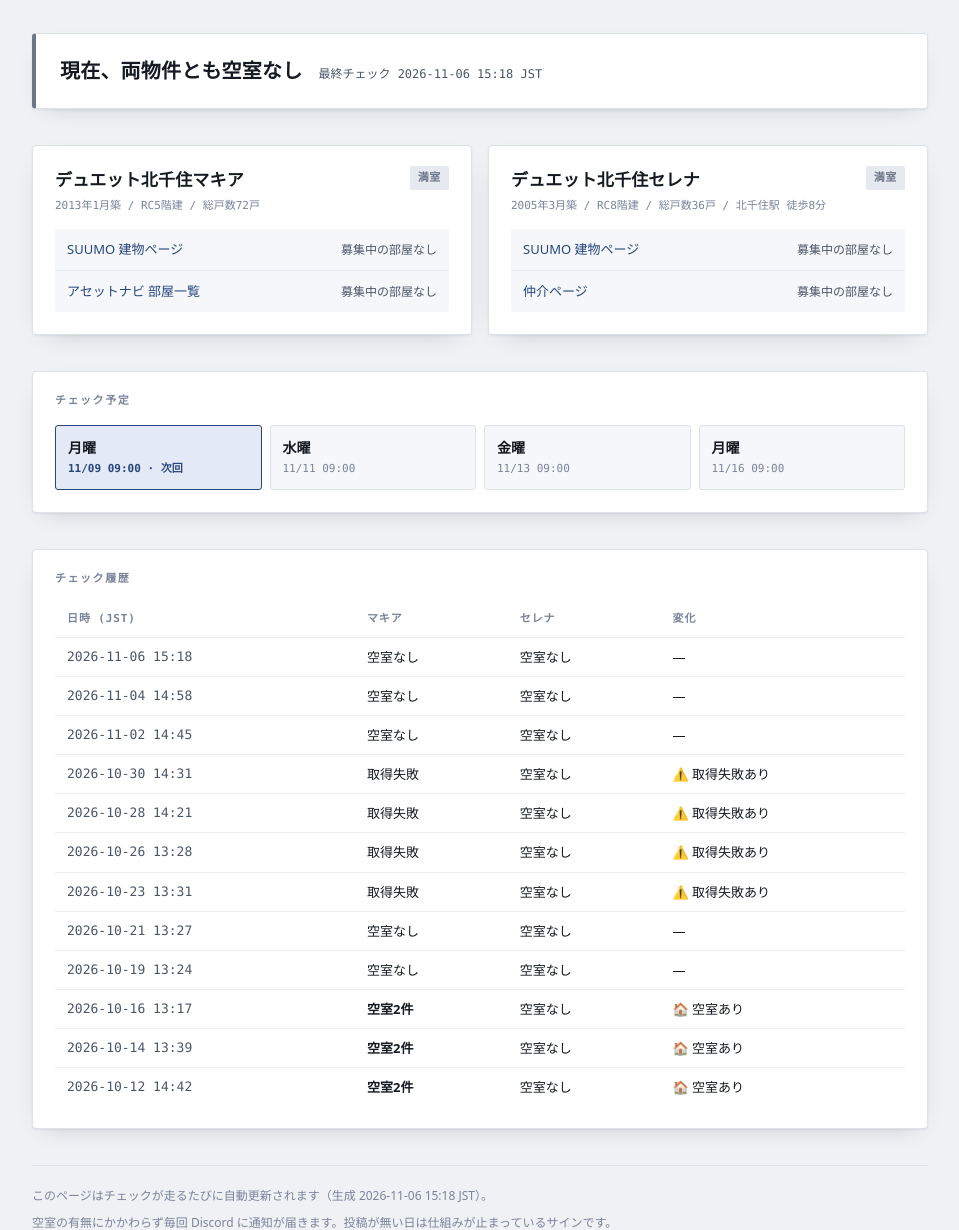
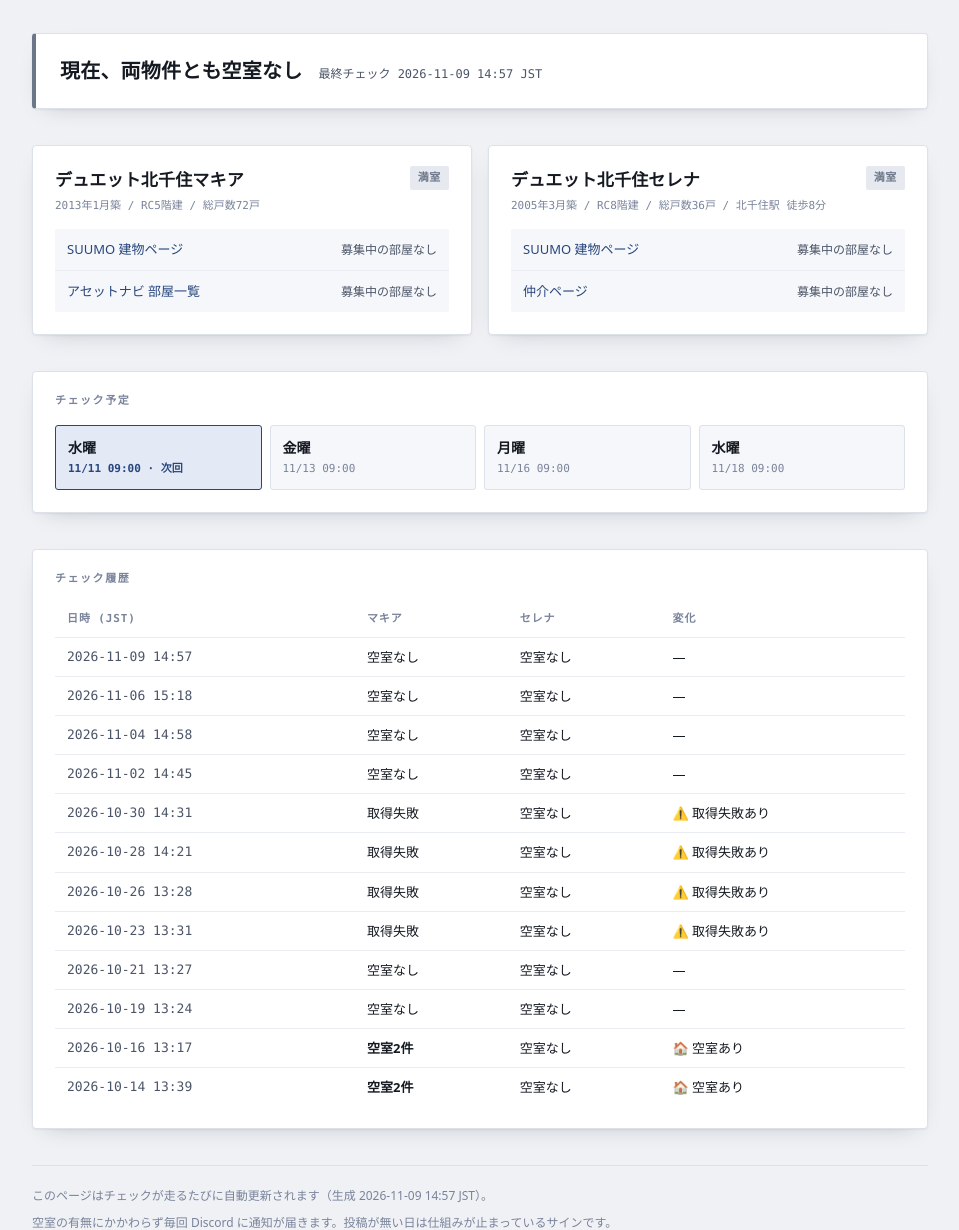
Before and after one commit to yasuuu-af/bukkenCheek, a plain HTML site: page docs/index.html in a window 1280 px wide. Shown: the part 153-1383 px from the top of the page, without its empty margins (160-1119 px from the left). Drawn offline with Linux system fonts and the light colour scheme.

Commit message:
chore: 空室チェック 2026-11-09

```diff
--- a/docs/index.html
+++ b/docs/index.html
@@ -90,7 +90,7 @@ footer p{margin:0 0 .375rem}
 
   <section class="verdict" data-state="full">
     <p class="verdict-line">現在、両物件とも空室なし</p>
-    <p class="verdict-meta">最終チェック 2026-11-06 15:18 JST</p>
+    <p class="verdict-meta">最終チェック 2026-11-09 14:57 JST</p>
   </section>
 
   <section class="grid">
@@ -122,7 +122,7 @@ footer p{margin:0 0 .375rem}
 
   <section class="panel">
     <h2>チェック予定</h2>
-    <div class="rail"><div class='slot' data-next='true'><div class='slot-day'>月曜</div><div class='slot-when'>11/09 09:00 · 次回</div></div><div class='slot' data-next='false'><div class='slot-day'>水曜</div><div class='slot-when'>11/11 09:00</div></div><div class='slot' data-next='false'><div class='slot-day'>金曜</div><div class='slot-when'>11/13 09:00</div></div><div class='slot' data-next='false'><div class='slot-day'>月曜</div><div class='slot-when'>11/16 09:00</div></div></div>
+    <div class="rail"><div class='slot' data-next='true'><div class='slot-day'>水曜</div><div class='slot-when'>11/11 09:00 · 次回</div></div><div class='slot' data-next='false'><div class='slot-day'>金曜</div><div class='slot-when'>11/13 09:00</div></div><div class='slot' data-next='false'><div class='slot-day'>月曜</div><div class='slot-when'>11/16 09:00</div></div><div class='slot' data-next='false'><div class='slot-day'>水曜</div><div class='slot-when'>11/18 09:00</div></div></div>
   </section>
 
   <section class="panel">
@@ -130,13 +130,13 @@ footer p{margin:0 0 .375rem}
     <div class="scroll">
       <table>
         <thead><tr><th>日時 (JST)</th><th>マキア</th><th>セレナ</th><th>変化</th></tr></thead>
-        <tbody><tr><td>2026-11-06 15:18</td><td>空室なし</td><td>空室なし</td><td>—</td></tr><tr><td>2026-11-04 14:58</td><td>空室なし</td><td>空室なし</td><td>—</td></tr><tr><td>2026-11-02 14:45</td><td>空室なし</td><td>空室なし</td><td>—</td></tr><tr><td>2026-10-30 14:31</td><td>取得失敗</td><td>空室なし</td><td>⚠️ 取得失敗あり</td></tr><tr><td>2026-10-28 14:21</td><td>取得失敗</td><td>空室なし</td><td>⚠️ 取得失敗あり</td></tr><tr><td>2026-10-26 13:28</td><td>取得失敗</td><td>空室なし</td><td>⚠️ 取得失敗あり</td></tr><tr><td>2026-10-23 13:31</td><td>取得失敗</td><td>空室なし</td><td>⚠️ 取得失敗あり</td></tr><tr><td>2026-10-21 13:27</td><td>空室なし</td><td>空室なし</td><td>—</td></tr><tr><td>2026-10-19 13:24</td><td>空室なし</td><td>空室なし</td><td>—</td></tr><tr><td>2026-10-16 13:17</td><td><strong>空室2件</strong></td><td>空室なし</td><td>🏠 空室あり</td></tr><tr><td>2026-10-14 13:39</td><td><strong>空室2件</strong></td><td>空室なし</td><td>🏠 空室あり</td></tr><tr><td>2026-10-12 14:42</td><td><strong>空室2件</strong></td><td>空室なし</td><td>🏠 空室あり</td></tr></tbody>
+        <tbody><tr><td>2026-11-09 14:57</td><td>空室なし</td><td>空室なし</td><td>—</td></tr><tr><td>2026-11-06 15:18</td><td>空室なし</td><td>空室なし</td><td>—</td></tr><tr><td>2026-11-04 14:58</td><td>空室なし</td><td>空室なし</td><td>—</td></tr><tr><td>2026-11-02 14:45</td><td>空室なし</td><td>空室なし</td><td>—</td></tr><tr><td>2026-10-30 14:31</td><td>取得失敗</td><td>空室なし</td><td>⚠️ 取得失敗あり</td></tr><tr><td>2026-10-28 14:21</td><td>取得失敗</td><td>空室なし</td><td>⚠️ 取得失敗あり</td></tr><tr><td>2026-10-26 13:28</td><td>取得失敗</td><td>空室なし</td><td>⚠️ 取得失敗あり</td></tr><tr><td>2026-10-23 13:31</td><td>取得失敗</td><td>空室なし</td><td>⚠️ 取得失敗あり</td></tr><tr><td>2026-10-21 13:27</td><td>空室なし</td><td>空室なし</td><td>—</td></tr><tr><td>2026-10-19 13:24</td><td>空室なし</td><td>空室なし</td><td>—</td></tr><tr><td>2026-10-16 13:17</td><td><strong>空室2件</strong></td><td>空室なし</td><td>🏠 空室あり</td></tr><tr><td>2026-10-14 13:39</td><td><strong>空室2件</strong></td><td>空室なし</td><td>🏠 空室あり</td></tr></tbody>
       </table>
     </div>
   </section>
 
   <footer>
-    <p>このページはチェックが走るたびに自動更新されます（生成 2026-11-06 15:18 JST）。</p>
+    <p>このページはチェックが走るたびに自動更新されます（生成 2026-11-09 14:57 JST）。</p>
     <p>空室の有無にかかわらず毎回 Discord に通知が届きます。投稿が無い日は仕組みが止まっているサインです。</p>
     <p><a href="https://github.com/yasuuu-af/bukkenCheek">ソースと履歴（GitHub）</a></p>
   </footer>
--- a/state.json
+++ b/state.json
@@ -1,5 +1,5 @@
 {
-  "last_checked": "2026-11-06T15:18:40.385077+09:00",
+  "last_checked": "2026-11-09T14:57:31.618498+09:00",
   "last_change_detected": "2026-10-16T13:17:16.518366+09:00",
   "buildings": {
     "makia": {
```
Also changed, not shown: 1 other file.
